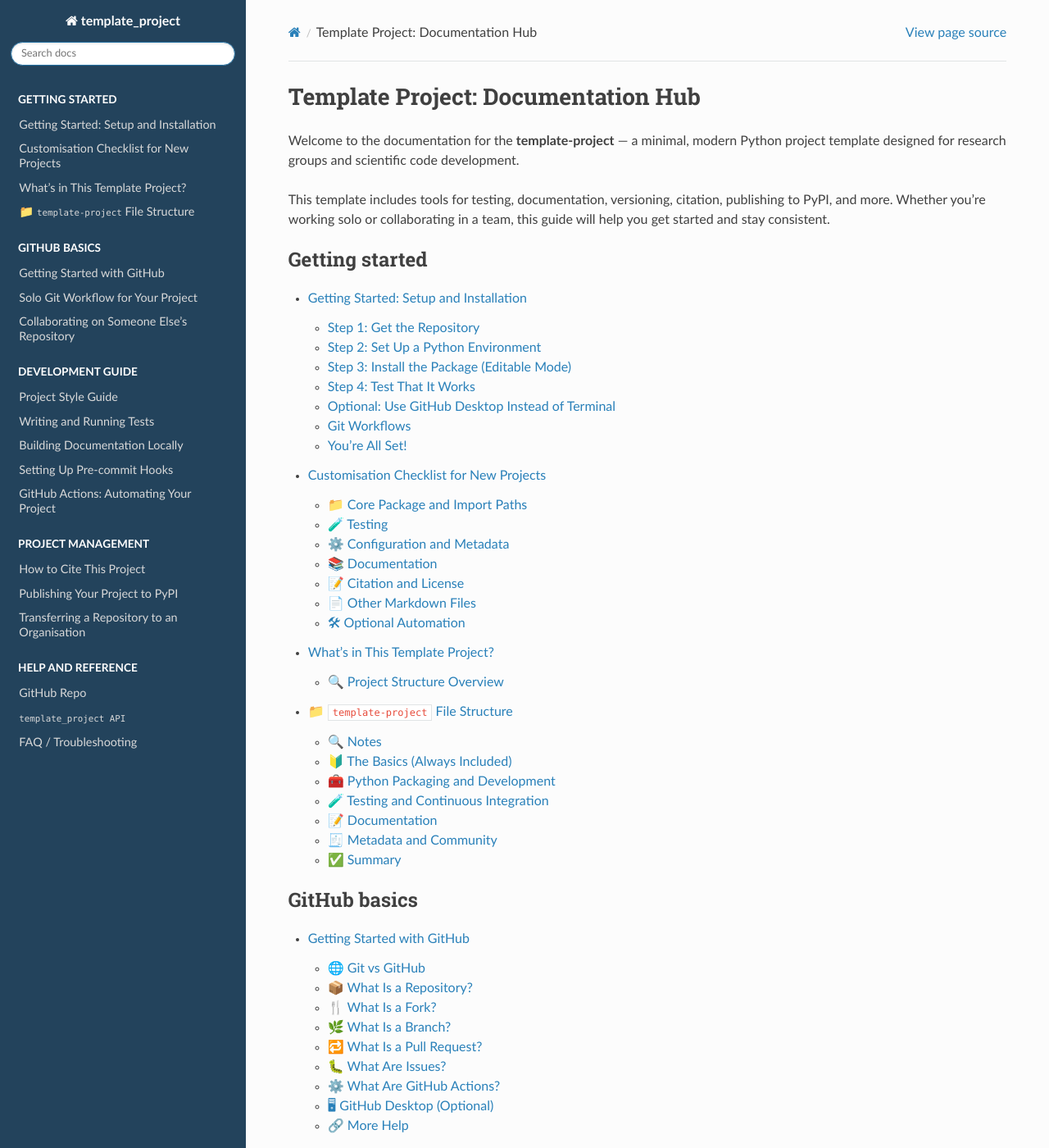
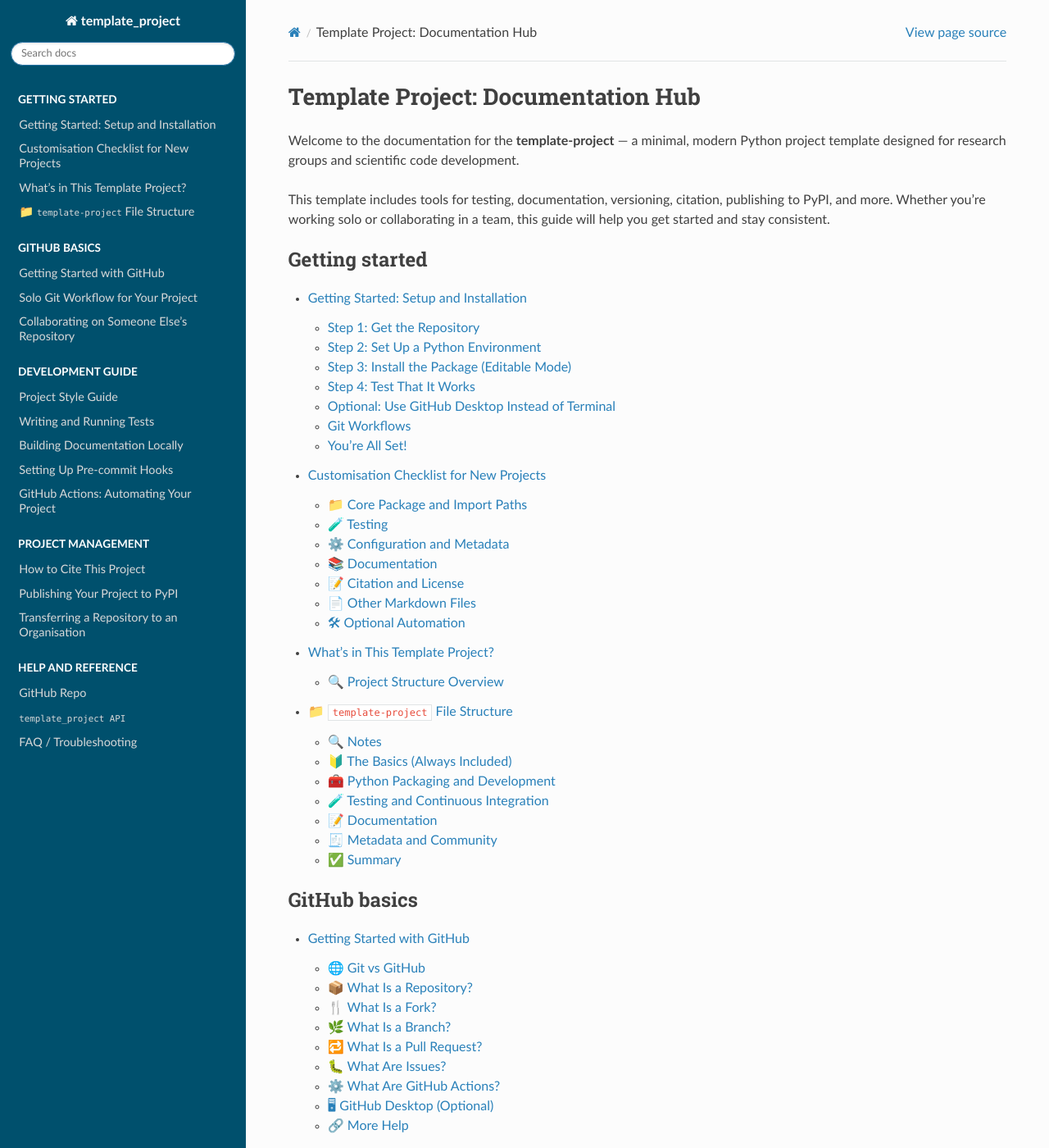
Before and after one commit to eleanorfrajka/template-project, a Sphinx documentation site: the page built from docs/source/index.rst, in a window 1280 px wide and 1400 px high. Shown: the whole window at 82% size. Built offline with Sphinx 7.4.7 and the Read the Docs theme 3.1.0, drawn with Linux system fonts in a browser that asks for light colours; pages that are not in the unit, such as notebooks, are missing from menus.

Commit message:
docs CI added templates for CI and custom.css and logo

```diff
--- a/docs/source/_static/css/custom.css
+++ b/docs/source/_static/css/custom.css
@@ -18,13 +18,13 @@
 
 /* Override sidebar background */
 .wy-nav-side {
-  background: #23435c;
+  background: #00506D;
   /* your dark brand color */
 }
 
 /* Top-left logo area */
 .wy-side-nav-search {
-  background-color: #23435c;
+  background-color: #00506D;
   /* same or matching tone */
 }
 
--- a/docs/source/conf.py
+++ b/docs/source/conf.py
@@ -90,7 +90,7 @@ source_suffix = [".rst", ".md"]
 
 # The name of an image file (relative to this directory) to place at the top
 # of the sidebar.
-html_logo = "_static/logo.png"
+html_logo = "_static/logo_template.png"
 
 # If false, no index is generated.
 # html_use_index = True
```
Also changed, not shown: .github/ISSUE_TEMPLATE.md (added), .github/PULL_REQUEST_TEMPLATE.md (added), 1 other file.
